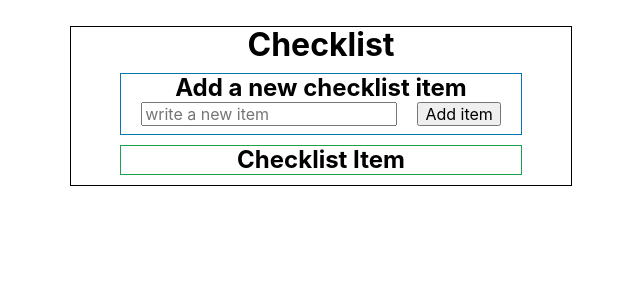
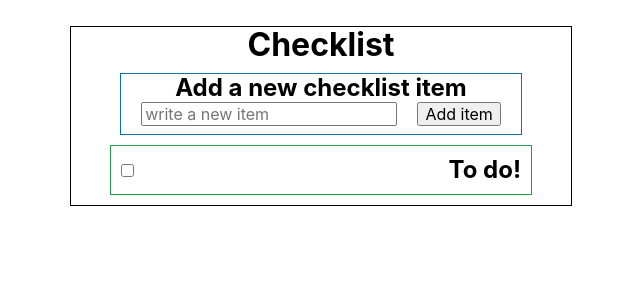
Before and after one commit to victorcwyu/Todo-App, a React (Create React App) app: page / in a window 1280 px wide. Shown: the top 300 px of the page, without its empty margins (319-959 px from the left). Built offline with nearby package versions, Linux system fonts and the light colour scheme.

Commit message:
Added functionality to ChecklistItem.

```diff
--- a/src/components/ChecklistItem.js
+++ b/src/components/ChecklistItem.js
@@ -1,10 +1,19 @@
-import React from "react";
+import React, { useState } from "react";
 import "../styles/ChecklistItem.scss";
 
 function ChecklistItem() {
+  const [checked, setChecked] = useState("");
+
+  const handleChange = () => {
+    if (checked === "") {
+      setChecked("checked");
+    } else setChecked("");
+  };
+
   return (
     <div className="checklistItemContainer">
-      <h2>Checklist Item</h2>
+      <input type="checkbox" checked={checked} onChange={handleChange}></input>
+      {checked === "" ? <h2>To do!</h2> : <h2>Checked off the list!</h2>}
     </div>
   );
 }
--- a/src/styles/ChecklistItem.scss
+++ b/src/styles/ChecklistItem.scss
@@ -1,11 +1,12 @@
 @import "./variables.scss";
 
 .checklistItemContainer {
+  display: flex;
+  align-items: center;
+  justify-content: space-between;
   border: solid 1px;
   border-color: $green;
   width: 400px;
   margin: 2% auto;
-  h2 {
-    text-align: center;
-  }
+  padding: 2%;
 }
```
